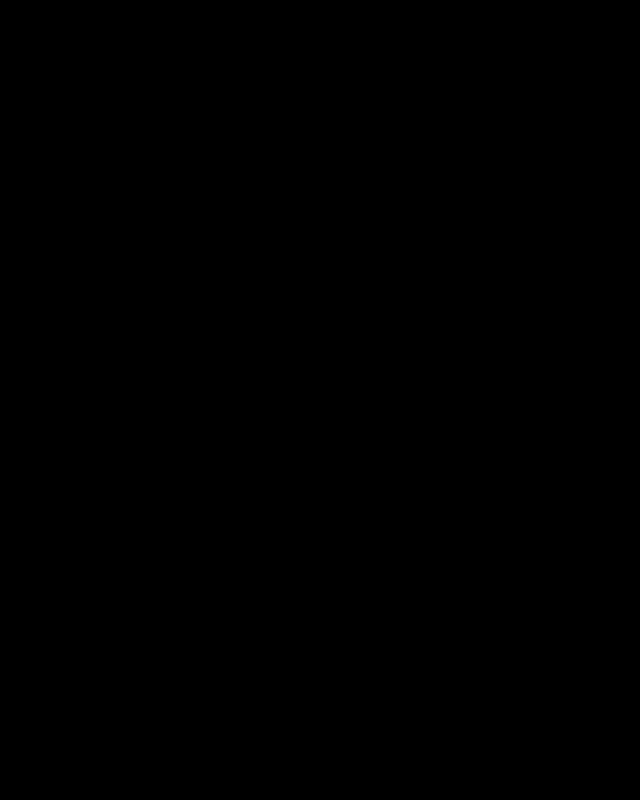
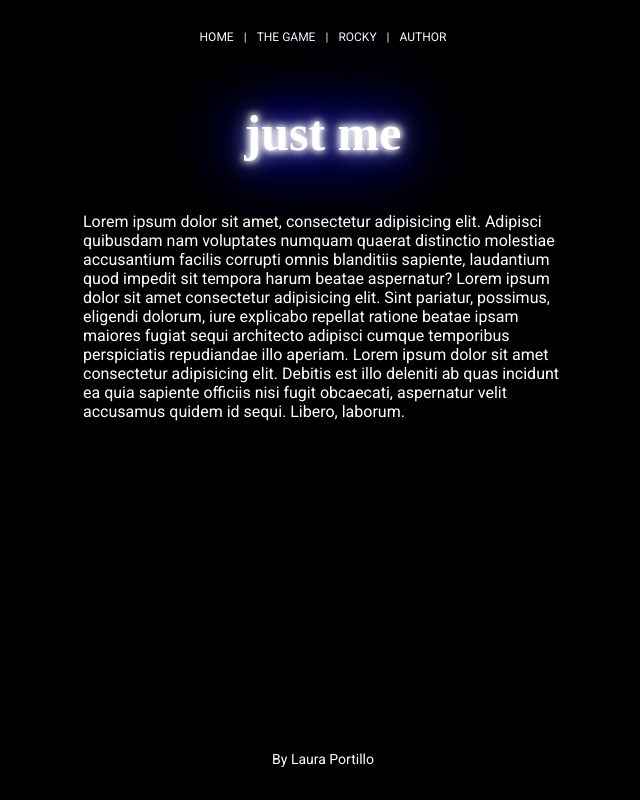
Before and after one commit to lauraportillo/free-rocky, a React (Create React App) app: page /#/author in a window 1280 px wide. Shown: the whole page, without its empty margins (317-957 px from the left). Built offline with nearby package versions, Linux system fonts and the light colour scheme; a web font is replaced by a local one.

Commit message:
adjust route for compo author

```diff
--- a/src/components/App.js
+++ b/src/components/App.js
@@ -6,6 +6,7 @@ import { Route, Switch } from 'react-router-dom';
 import Home from './Home';
 import Game from './Game';
 import Rocky from './Rocky';
+import Author from './Author';
 import Clue01 from './Clue01';
 import Clue02 from './Clue02';
 import Clue03 from './Clue03';
@@ -54,6 +55,10 @@ const App = () => {
           <Rocky />
         </Route>
 
+        <Route exact path="/author">
+          <Author />
+        </Route>
+
         <Route exact path="/clue01">
           <Clue01
             handleInput={handleInput}
--- a/src/components/Author.js
+++ b/src/components/Author.js
@@ -9,7 +9,7 @@ const Author = (props) => {
     <>
       <Header />
       <main className="author">
-        <h1 className="author__title">me</h1>
+        <h1 className="author__title">just me</h1>
         <p className="author__description">
           Lorem ipsum dolor sit amet, consectetur adipisicing elit. Adipisci quibusdam nam voluptates numquam quaerat
           distinctio molestiae accusantium facilis corrupti omnis blanditiis sapiente, laudantium quod impedit sit
```
